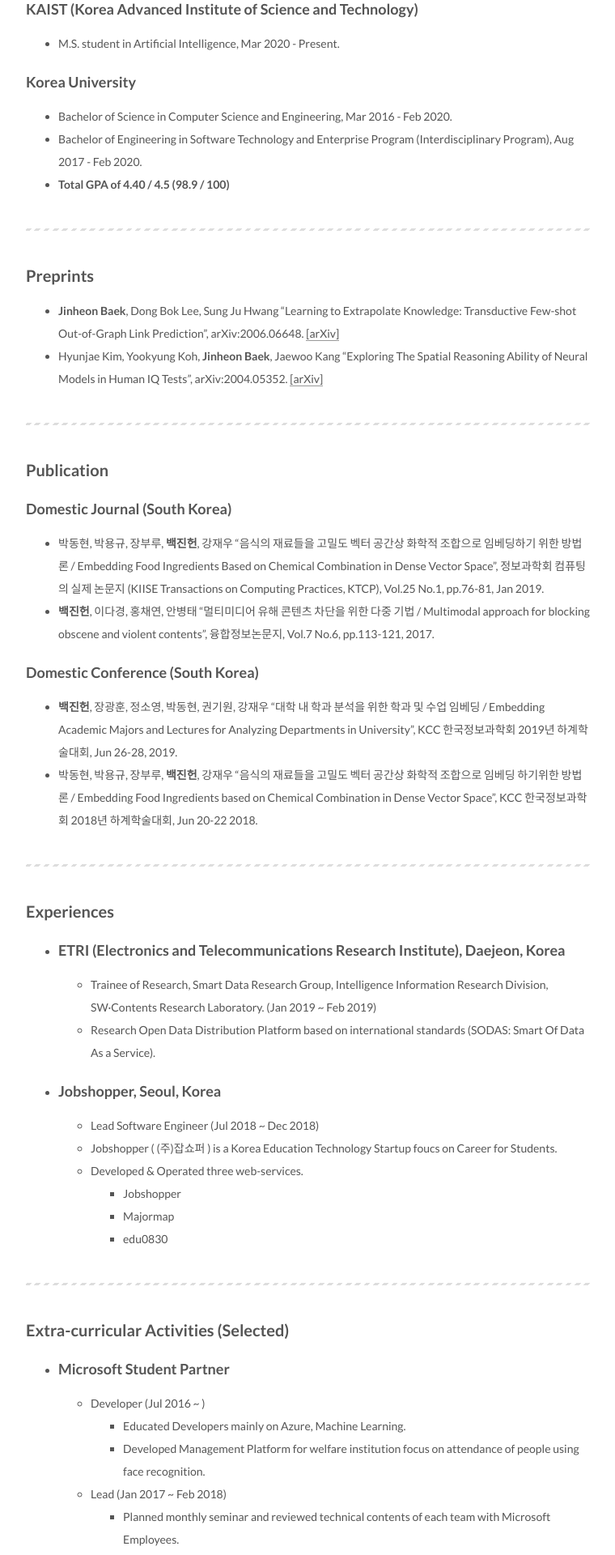
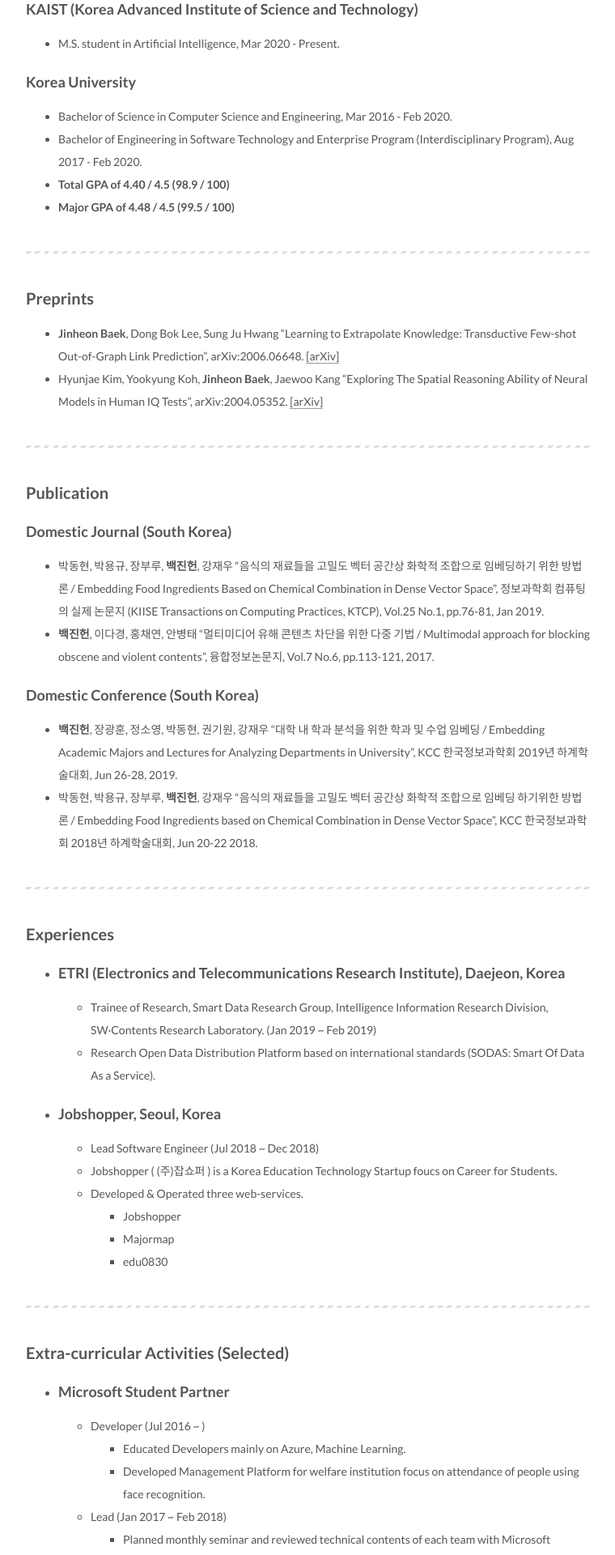
Before and after one commit to JinheonBaek/JinheonBaek.github.io, a Jekyll site: the page built from about/index.md, in a window 1280 px wide. Shown: the part 1099-3019 px from the top of the page at 81% size, without its empty margins (258-1018 px from the left). Built offline with Jekyll 4.4.1, drawn with Linux system fonts in a browser that asks for light colours; comment, search, counter and statistics services are not loaded.

Commit message:
(update): add major gpa

```diff
--- a/about/index.md
+++ b/about/index.md
@@ -37,6 +37,7 @@ Also, I am an outside technical director of Jobshopper ((주)잡쇼퍼), an AI-b
 * Bachelor of Science in Computer Science and Engineering, Mar 2016 - Feb 2020.
 * Bachelor of Engineering in Software Technology and Enterprise Program (Interdisciplinary Program), Aug 2017 - Feb 2020.
 * **Total GPA of 4.40 / 4.5 (98.9 / 100)**
+* **Major GPA of 4.48 / 4.5 (99.5 / 100)**
 
 ---
 
```
